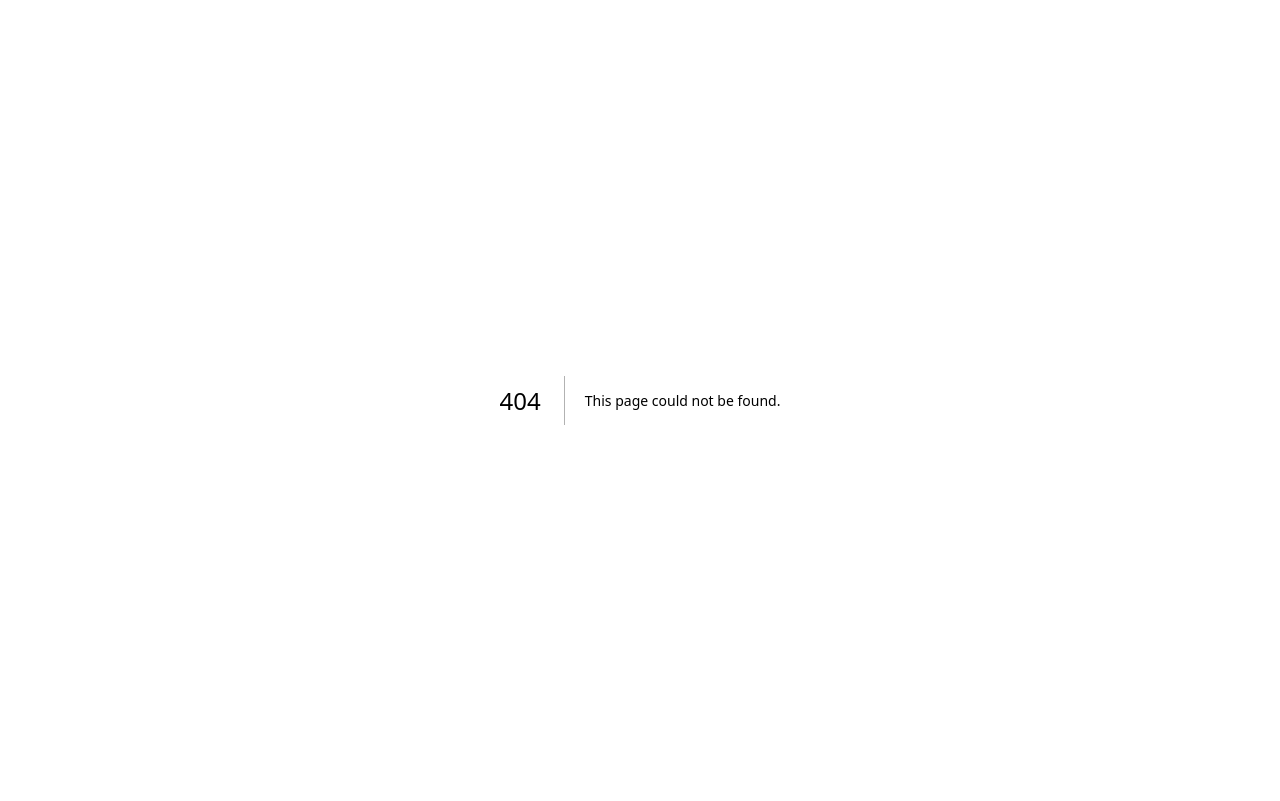
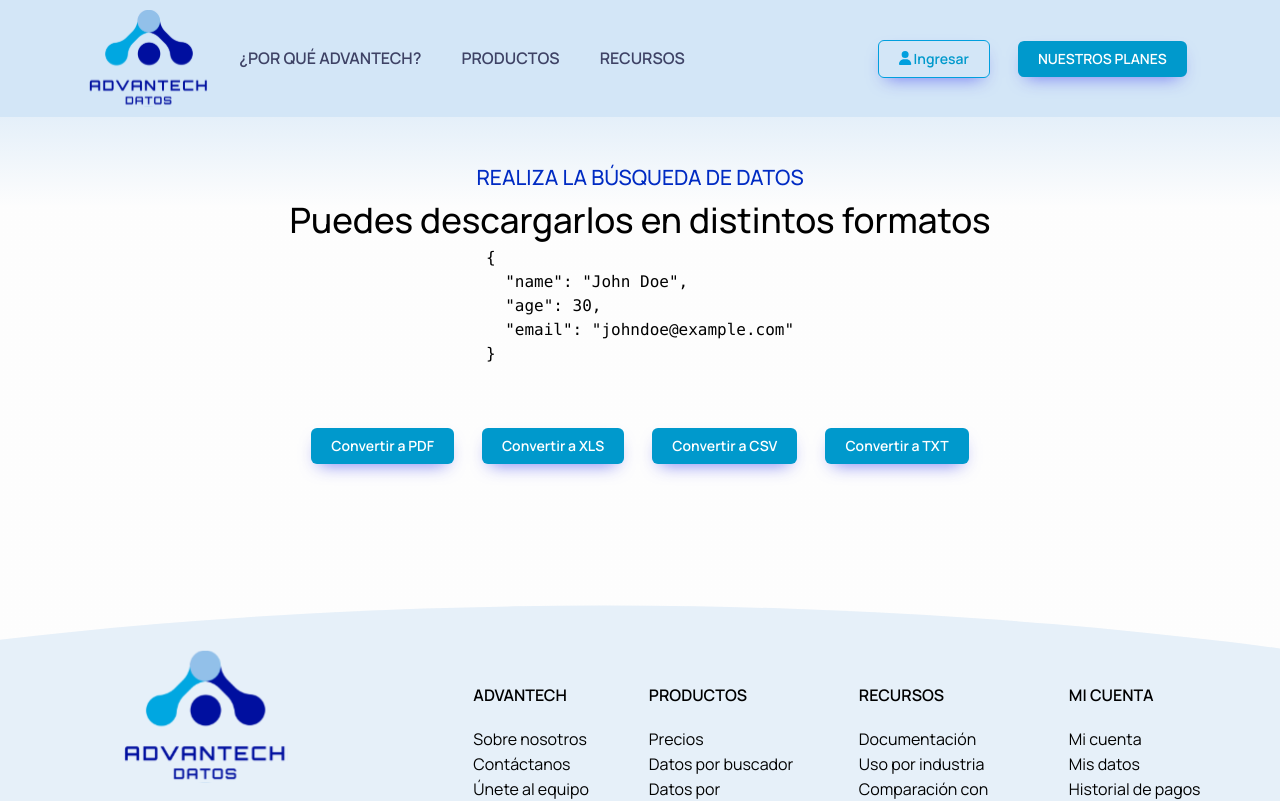
Before and after one commit to Foco-Azul/Advantech, a Next.js app: page /busqueda in a window 1280 px wide. Before the commit this address had no page. Shown: the top 801 px of the page. Built offline with nearby package versions, Linux system fonts and the light colour scheme; no server answers.

Commit message:
conversion-datos

```diff
--- a/package.json
+++ b/package.json
@@ -36,7 +36,9 @@
     "clsx": "^1.2.1",
     "eslint": "8.42.0",
     "eslint-config-next": "13.4.4",
+    "file-saver": "^2.0.5",
     "http-server": "^14.1.1",
+    "jspdf": "^2.5.1",
     "lucide-react": "^0.241.0",
     "next": "13.4.4",
     "postcss": "8.4.24",
@@ -48,6 +50,7 @@
     "typescript": "5.1.3"
   },
   "devDependencies": {
+    "@types/file-saver": "^2.0.5",
     "@types/react-image-gallery": "^1.2.0"
   }
 }
--- /dev/null
+++ b/src/app/busqueda/busqueda.css
@@ -0,0 +1,65 @@
+@import url('https://fonts.googleapis.com/css2?family=Manrope:wght@400;500;600;700&display=swap');
+
+.busqueda-back {
+    background: var(--degradado-1, linear-gradient(180deg, rgba(137, 186, 231, 0.47) 0%, rgba(137, 186, 231, 0.253) 10%, rgba(217, 217, 217, 0.05) 20%));
+    min-height: 100vh;
+}
+
+.busqueda-h1 {
+    font-size: 35px;
+    font-weight: 500;
+    align-items: center;
+    text-align: center;
+    max-width: 720px;
+    margin: auto;
+}
+
+.busqueda-h2 {
+    font-size: 21px;
+    font-weight: 500;
+    align-items: center;
+    text-align: center;
+    max-width: 720px;
+    margin: auto;
+    margin-top: 20px;
+    color: #002BC3;
+}
+
+.busqueda-menu-button {
+    border-radius: 6px;
+    margin: 14px;
+    box-shadow: 0px 8px 18px -8px rgba(99, 102, 241, 0.9);
+    min-width: 99px;
+    color: #ffffff;
+    background-color: #0099CC;
+    text-align: center;
+    font-size: 14px;
+    font-family: Manrope, sans-serif;
+    font-style: normal;
+    font-weight: 600;
+    transition: 0.5s;
+    padding: 9px 20px;
+    line-height: 18px;
+  }
+
+
+  .busqueda-containers-buttons{
+    display: flex;
+    flex-direction: row;
+    margin: auto;
+align-items: center;
+justify-content: space-around;
+  }
+
+  .busqueda-containers{
+    display: flex;
+    flex-direction: column;
+    margin: auto;
+align-items: center;
+justify-content: space-around;
+  }
+
+  .busqueda-menu-button:hover{
+    box-shadow: 0px 8px 18px -8px rgba(99, 101, 241, 0);
+    transform: scale(0.95);
+}
--- /dev/null
+++ b/src/app/busqueda/page.tsx
@@ -0,0 +1,120 @@
+"use client"
+
+import React, { useState } from 'react';
+import { jsPDF } from 'jspdf';
+import { saveAs } from 'file-saver';
+import SubscriptionComponent from '@/components/Suscription/SuscriptionComponent';
+import Footer from '@/components/Footer/Footer';
+import NavMenu from '@/components/NavMenu/index';
+import { UserProvider } from '@auth0/nextjs-auth0/client';
+import "../globals.css"
+import './busqueda.css';
+import { Metadata } from "next";
+
+export const metadata: Metadata = {
+  title: "Planes",
+  description: "esta es una descripcion de prueba",
+  openGraph: {
+    images: ['https://admin.advantech.com.ec/uploads/image_seo_Mesa_de_trabajo_1_4020ecf6f5.png']
+  }
+}
+
+const exampleData = {
+  name: 'John Doe',
+  age: 30,
+  email: 'johndoe@example.com'
+};
+
+export default function Busqueda() {
+  const [jsonData, setJsonData] = useState(exampleData);
+
+  const handleConvertToPdf = () => {
+    const doc = new jsPDF();
+    const jsonDataString = JSON.stringify(jsonData, null, 2);
+    doc.text(jsonDataString, 10, 10);
+    doc.save('data.pdf');
+  };
+
+  const handleConvertToXls = () => {
+    const xlsData = convertToXls(jsonData);
+    const blob = new Blob([xlsData], { type: 'application/vnd.ms-excel' });
+    saveAs(blob, 'data.xls');
+  };
+
+  const handleConvertToCsv = () => {
+    const csvData = convertToCsv(jsonData);
+    const blob = new Blob([csvData], { type: 'text/csv;charset=utf-8' });
+    saveAs(blob, 'data.csv');
+  };
+
+  const handleConvertToTxt = () => {
+    const txtData = convertToTxt(jsonData);
+    const blob = new Blob([txtData], { type: 'text/plain;charset=utf-8' });
+    saveAs(blob, 'data.txt');
+  };
+
+  const convertToXls = (data: any) => {
+    // Implementa tu lógica de conversión a XLS aquí
+    // Este es un ejemplo básico que convierte el JSON a un formato XLS simple
+    let xlsData = 'data:text/csv;charset=utf-8,';
+    const keys = Object.keys(data);
+    const values = Object.values(data);
+    xlsData += keys.join(',') + '\n';
+    xlsData += values.join(',') + '\n';
+    return xlsData;
+  };
+
+  const convertToCsv = (data: any) => {
+    // Implementa tu lógica de conversión a CSV aquí
+    // Este es un ejemplo básico que convierte el JSON a un formato CSV simple
+    let csvData = '';
+    const keys = Object.keys(data);
+    const values = Object.values(data);
+    csvData += keys.join(',') + '\n';
+    csvData += values.join(',') + '\n';
+    return csvData;
+  };
+
+  const convertToTxt = (data: any) => {
+    // Implementa tu lógica de conversión a archivo de texto aquí
+    // Este es un ejemplo básico que convierte el JSON a un formato de texto simple
+    let txtData = '';
+    const keys = Object.keys(data);
+    const values = Object.values(data);
+    for (let i = 0; i < keys.length; i++) {
+      txtData += keys[i] + ': ' + values[i] + '\n';
+    }
+    return txtData;
+  };
+
+  return (
+    <div className="busqueda-back">
+      <header className="w-full relative">
+        <UserProvider>
+          <NavMenu />
+        </UserProvider>
+      </header>
+      <br></br>
+      <br></br>
+      <br></br>
+      <h2 className="busqueda-h2">REALIZA LA BÚSQUEDA DE DATOS</h2>
+      <h1 className="busqueda-h1">Puedes descargarlos en distintos formatos</h1>
+
+      <div className='busqueda-containers'>
+        <pre>{JSON.stringify(jsonData, null, 2)}</pre>
+        <br></br>
+        <br></br>
+        <div className='busqueda-containers-buttons'>
+          <button className='busqueda-menu-button' onClick={handleConvertToPdf}>Convertir a PDF</button>
+          <button className='busqueda-menu-button' onClick={handleConvertToXls}>Convertir a XLS</button>
+          <button className='busqueda-menu-button' onClick={handleConvertToCsv}>Convertir a CSV</button>
+          <button className='busqueda-menu-button' onClick={handleConvertToTxt}>Convertir a TXT</button>
+        </div>
+      </div>
+      <br></br>
+      <br></br>
+      <br></br>
+      <Footer />
+    </div>
+  );
+}
--- a/src/components/Login/Login.tsx
+++ b/src/components/Login/Login.tsx
@@ -62,8 +62,8 @@
               data: {
                 email: user.email,
                 username: user.name,
-                plan: 4,
                 vencimiento: "2023-01-01",
+                plan: 4
               },
             }),
             cache: "no-store",
--- a/src/components/Pasarela/CheckoutForm.tsx
+++ b/src/components/Pasarela/CheckoutForm.tsx
@@ -106,6 +106,27 @@
           }
         );
 
+        const posthistorial = await fetch(
+          `${process.env.NEXT_PUBLIC_STRAPI_API_URL}/historials`,
+          {
+            method: "POST",
+            headers: {
+              "Content-Type": "application/json",
+            },
+            body: JSON.stringify({
+              data: {
+                auth_0_user: userid,
+                creditos: creditos,
+                fecha: fechaActual,
+                precio:price,
+                plane: planid
+              },
+            }
+            ),
+            cache: "no-store",
+          }
+        );
+
         if (postResponse.status === 200) {
           console.log("Usuario actualizado con éxito.");
         } else {
```
Also changed, not shown: 1 other file (tests, documents, lock files or other folders).
